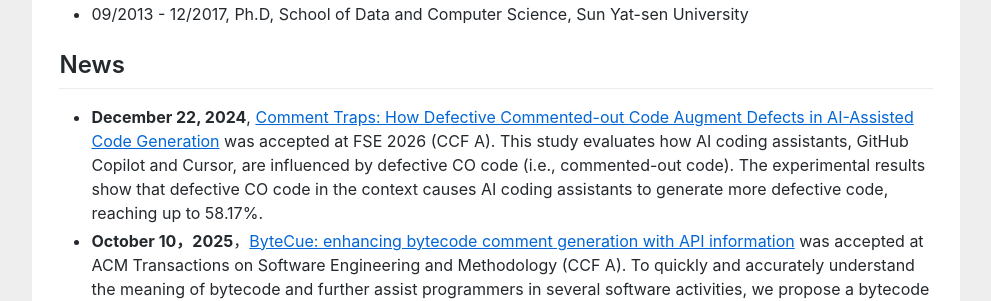
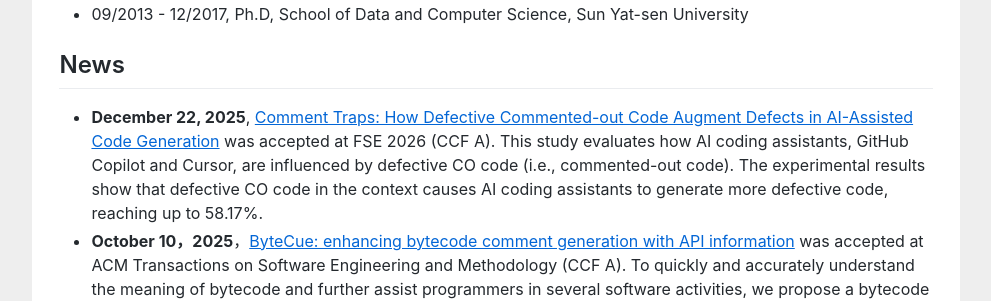
Before and after one commit to huangyuan-hy/huangyuan-hy.github.io, a Jekyll site: the page index.html, which Jekyll copies as it is, in a window 1280 px wide and 900 px high, scrolled down 641 px. Shown: the part 153-454 px from the top of the window, without its empty margins (144-1135 px from the left). Built offline with Jekyll 4.4.1, drawn with Linux system fonts in a browser that asks for light colours.

Commit message:
Update index.html

```diff
--- a/index.html
+++ b/index.html
@@ -100,7 +100,7 @@ gtag('config', 'UA-158965281-1');
 
 				<h2>News</h2>
 					<ul>
-						<li><b>December 22, 2024</b>,  <a href=""><u>Comment Traps: How Defective Commented-out Code Augment Defects in AI-Assisted Code Generation</u></a> was accepted at FSE 2026 (CCF A). This study evaluates how AI coding assistants, GitHub Copilot and Cursor, are influenced by defective CO code (i.e., commented-out code). The experimental results show that defective CO code in the context causes AI coding assistants to generate more defective code, reaching up to 58.17%. </li>
+						<li><b>December 22, 2025</b>,  <a href=""><u>Comment Traps: How Defective Commented-out Code Augment Defects in AI-Assisted Code Generation</u></a> was accepted at FSE 2026 (CCF A). This study evaluates how AI coding assistants, GitHub Copilot and Cursor, are influenced by defective CO code (i.e., commented-out code). The experimental results show that defective CO code in the context causes AI coding assistants to generate more defective code, reaching up to 58.17%. </li>
 						<li><b>October 10，2025</b>，<a href=""><u>ByteCue: enhancing bytecode comment generation with API information</u></a> was accepted at ACM Transactions on Software Engineering and Methodology (CCF A). To quickly and accurately understand the meaning of bytecode and further assist programmers in several software activities, we propose a bytecode comment generation approach called ByteCue in this study.</li>
 						<li><b>August 05，2025</b>，<a href=""><u>GPTVD: Vulnerability Detection and Analysis Method Based on LLM's Chain of Thoughts</u></a> was accepted at Automated Software Engineering (CCF B). </li>
 						<li><b>June 30，2025</b>，<a href=""><u>Commit Messages Generation Based on Core Changes</u></a> was accepted at ACM Transactions on Software Engineering and Methodology (CCF A). To better generate commit messages, in this study we propose a novel method that identifies the core code change in a commit for commit message generation. Incorporating core change information can boost the performance of other existing methods (such as NMT, NNGen, CoreGen, etc.)</li>
```
